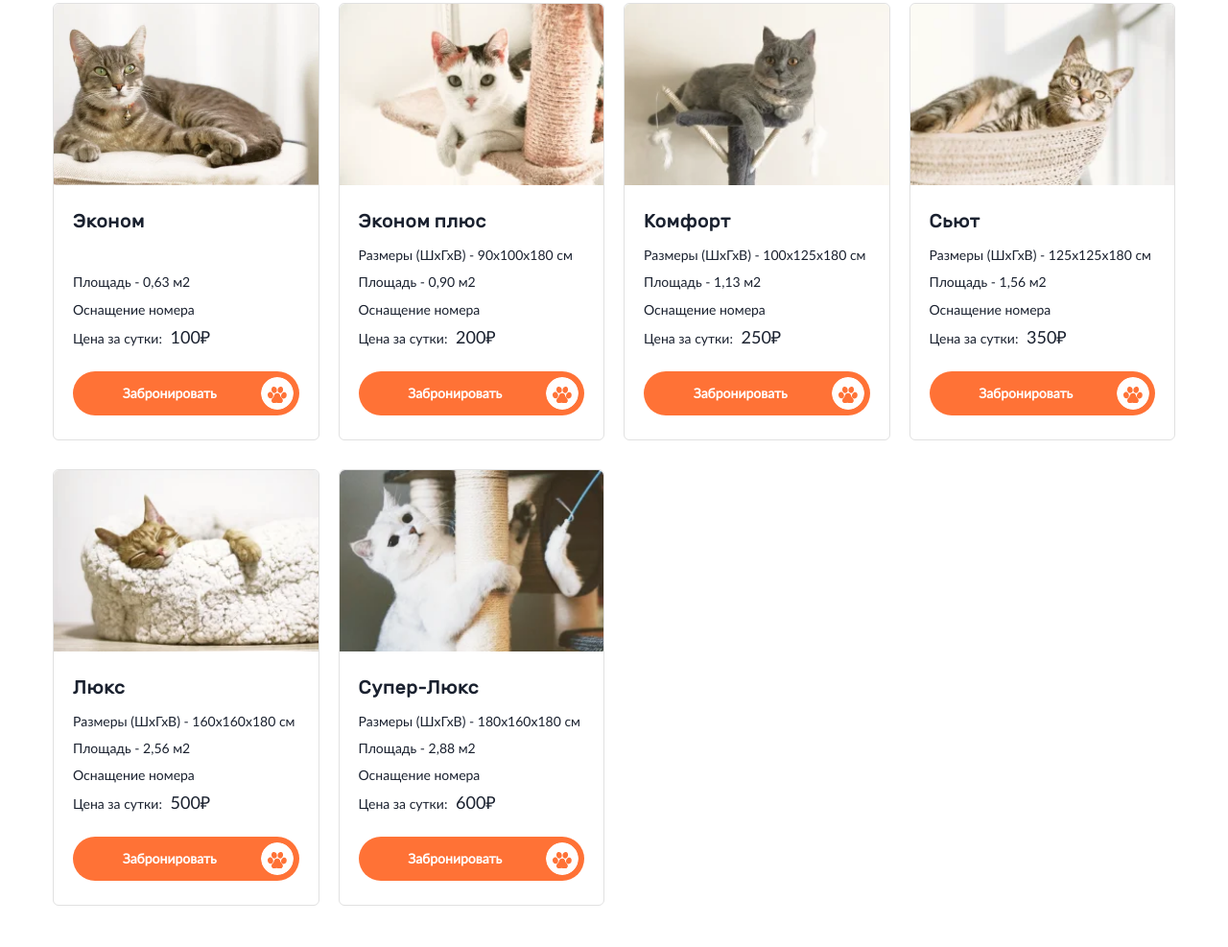
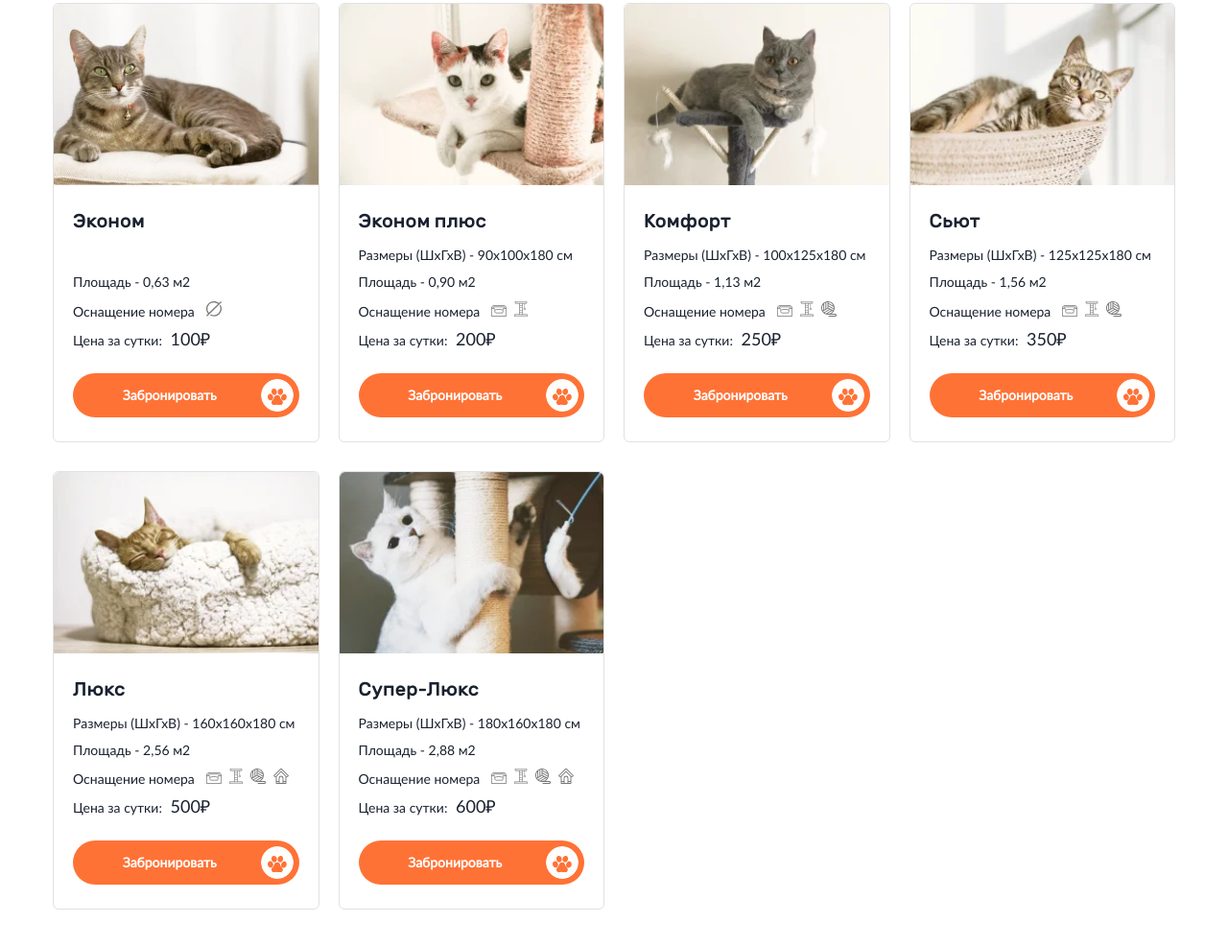
Before and after one commit to lenaryan/kittens, a website: page index.html in a window 1280 px wide. Shown: the part 237-1224 px from the top of the page at 96% size. Drawn offline with Linux system fonts and the light colour scheme.

Commit message:
svg sprite + more styles for cards

```diff
--- a/index.html
+++ b/index.html
@@ -37,7 +37,12 @@
                         <h2 class="room__title">Эконом</h2>
                         <div class="room__conditions">
                             <p class="room__square">Площадь - 0,63&nbsp;м2</p>
-                            <p class="room__equip">Оснащение номера</p>
+                            <div class="room__equip equip">
+                                <span class="equip__title">Оснащение номера</span>
+                                <svg class="equip__icon equip__icon--empty" width="16" height="16">
+                                    <use href="/src/img/sprite.svg#empty"></use>
+                                </svg>
+                            </div>
                             <p class="room__price">Цена за&nbsp;сутки: <span class="price">100₽</span></p>
                         </div>
                         <a href="#" class="room__book book-btn"><span class="book-btn__text">Забронировать</span><img src="/src/img/paw.svg" alt="Забронировать" class="book-btn__icon"></a>
@@ -52,7 +57,15 @@
                         <div class="room__conditions">
                             <p class="room__size">Размеры (ШхГхВ) - 90х100х180&nbsp;см</p>
                             <p class="room__square">Площадь - 0,90&nbsp;м2</p>
-                            <p class="room__equip">Оснащение номера</p>
+                            <div class="room__equip equip">
+                                <span class="equip__title">Оснащение номера</span>
+                                <svg class="equip__icon equip__icon--bed" width="16" height="12">
+                                    <use href="/src/img/sprite.svg#bed"></use>
+                                </svg>
+                                <svg class="equip__icon equip__icon--claw" width="14" height="16">
+                                    <use href="/src/img/sprite.svg#claw"></use>
+                                </svg>
+                            </div>
                             <p class="room__price">Цена за&nbsp;сутки: <span class="price">200₽</span></p>
                         </div>
                         <a href="#" class="room__book book-btn"><span class="book-btn__text">Забронировать</span><img src="/src/img/paw.svg" alt="Забронировать" class="book-btn__icon"></a>
@@ -67,7 +80,18 @@
                         <div class="room__conditions">
                             <p class="room__size">Размеры (ШхГхВ) - 100х125х180&nbsp;см</p>
                             <p class="room__square">Площадь - 1,13&nbsp;м2</p>
-                            <p class="room__equip">Оснащение номера</p>
+                            <div class="room__equip equip">
+                                <span class="equip__title">Оснащение номера</span>
+                                <svg class="equip__icon equip__icon--bed" width="16" height="12">
+                                    <use href="/src/img/sprite.svg#bed"></use>
+                                </svg>
+                                <svg class="equip__icon equip__icon--claw" width="14" height="16">
+                                    <use href="/src/img/sprite.svg#claw"></use>
+                                </svg>
+                                <svg class="equip__icon equip__icon--game" width="16" height="16">
+                                    <use href="/src/img/sprite.svg#game"></use>
+                                </svg>
+                            </div>
                             <p class="room__price">Цена за&nbsp;сутки: <span class="price">250₽</span></p>
                         </div>
                         <a href="#" class="room__book book-btn"><span class="book-btn__text">Забронировать</span><img src="/src/img/paw.svg" alt="Забронировать" class="book-btn__icon"></a>
@@ -82,7 +106,18 @@
                         <div class="room__conditions">
                             <p class="room__size">Размеры (ШхГхВ) - 125х125х180&nbsp;см</p>
                             <p class="room__square">Площадь - 1,56&nbsp;м2</p>
-                            <p class="room__equip">Оснащение номера</p>
+                            <div class="room__equip equip">
+                                <span class="equip__title">Оснащение номера</span>
+                                <svg class="equip__icon equip__icon--bed" width="16" height="12">
+                                    <use href="/src/img/sprite.svg#bed"></use>
+                                </svg>
+                                <svg class="equip__icon equip__icon--claw" width="14" height="16">
+                                    <use href="/src/img/sprite.svg#claw"></use>
+                                </svg>
+                                <svg class="equip__icon equip__icon--game" width="16" height="16">
+                                    <use href="/src/img/sprite.svg#game"></use>
+                                </svg>
+                            </div>
                             <p class="room__price">Цена за&nbsp;сутки: <span class="price">350₽</span></p>
                         </div>
                         <a href="#" class="room__book book-btn"><span class="book-btn__text">Забронировать</span><img src="/src/img/paw.svg" alt="Забронировать" class="book-btn__icon"></a>
@@ -97,7 +132,21 @@
                         <div class="room__conditions">
                             <p class="room__size">Размеры (ШхГхВ) - 160х160х180&nbsp;см</p>
                             <p class="room__square">Площадь - 2,56&nbsp;м2</p>
-                            <p class="room__equip">Оснащение номера</p>
+                            <div class="room__equip equip">
+                                <span class="equip__title">Оснащение номера</span>
+                                <svg class="equip__icon equip__icon--bed" width="16" height="12">
+                                    <use href="/src/img/sprite.svg#bed"></use>
+                                </svg>
+                                <svg class="equip__icon equip__icon--claw" width="14" height="16">
+                                    <use href="/src/img/sprite.svg#claw"></use>
+                                </svg>
+                                <svg class="equip__icon equip__icon--game" width="16" height="16">
+                                    <use href="/src/img/sprite.svg#game"></use>
+                                </svg>
+                                <svg class="equip__icon equip__icon--house" width="16" height="16">
+                                    <use href="/src/img/sprite.svg#house"></use>
+                                </svg>
+                            </div>
                             <p class="room__price">Цена за&nbsp;сутки: <span class="price">500₽</span></p>
                         </div>
                         <a href="#" class="room__book book-btn"><span class="book-btn__text">Забронировать</span><img src="/src/img/paw.svg" alt="Забронировать" class="book-btn__icon"></a>
@@ -112,7 +161,21 @@
                         <div class="room__conditions">
                             <p class="room__size">Размеры (ШхГхВ) - 180х160х180&nbsp;см</p>
                             <p class="room__square">Площадь - 2,88&nbsp;м2</p>
-                            <p class="room__equip">Оснащение номера</p>
+                            <div class="room__equip equip">
+                                <span class="equip__title">Оснащение номера</span>
+                                <svg class="equip__icon equip__icon--bed" width="16" height="12">
+                                    <use href="/src/img/sprite.svg#bed"></use>
+                                </svg>
+                                <svg class="equip__icon equip__icon--claw" width="14" height="16">
+                                    <use href="/src/img/sprite.svg#claw"></use>
+                                </svg>
+                                <svg class="equip__icon equip__icon--game" width="16" height="16">
+                                    <use href="/src/img/sprite.svg#game"></use>
+                                </svg>
+                                <svg class="equip__icon equip__icon--house" width="16" height="16">
+                                    <use href="/src/img/sprite.svg#house"></use>
+                                </svg>
+                            </div>
                             <p class="room__price">Цена за&nbsp;сутки: <span class="price">600₽</span></p>
                         </div>
                         <a href="#" class="room__book book-btn"><span class="book-btn__text">Забронировать</span><img src="/src/img/paw.svg" alt="Забронировать" class="book-btn__icon"></a>
--- a/src/css/main.css
+++ b/src/css/main.css
@@ -36,9 +36,22 @@ main {
 }
 
 .room__square,
-.room__equip,
 .room__size {
     margin-bottom: 10px;
+}
+
+.room__equip {
+    margin-bottom: 10px;
+    display: flex;
+    align-items: baseline;
+}
+
+.equip__title {
+    margin-right: 12px;
+}
+
+.equip__icon {
+    margin-right: 8px;
 }
 
 .price {
```
Also changed, not shown: build/css/style.css, src/img/sprite.svg (added).
